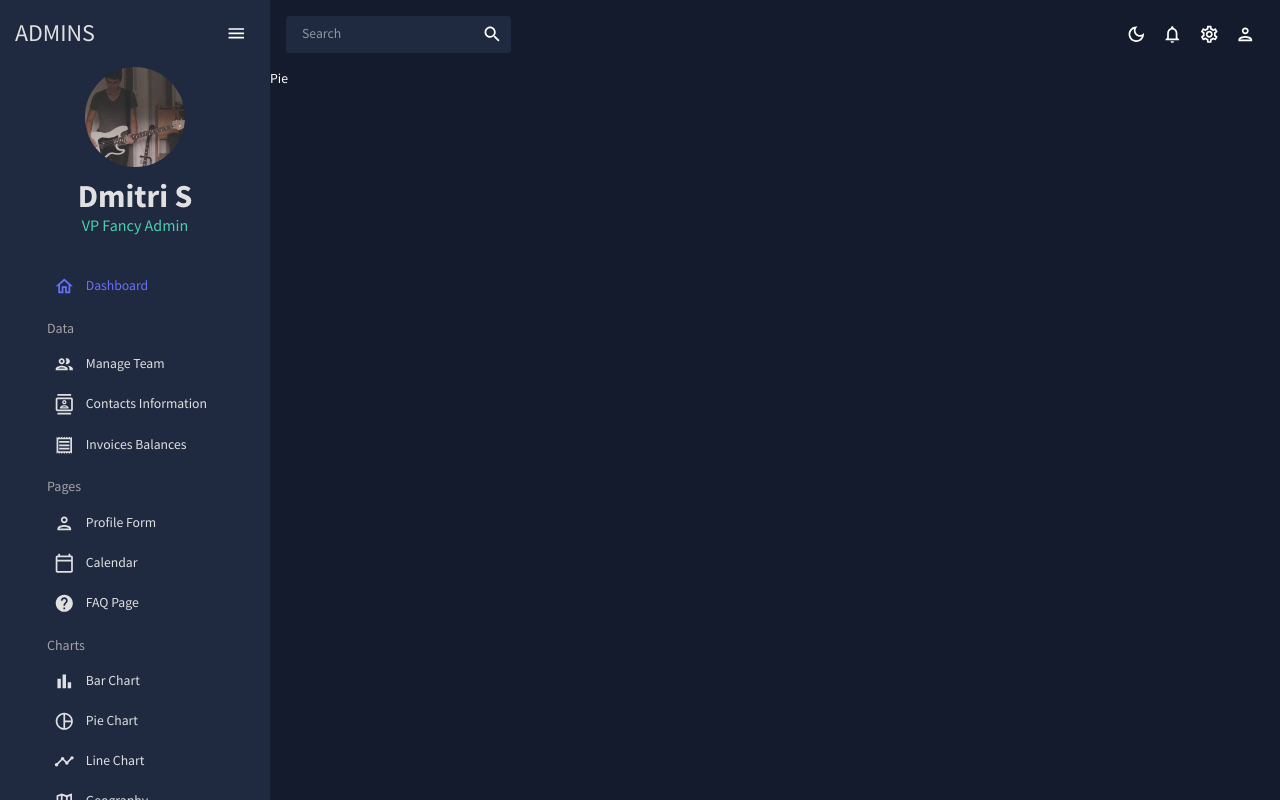
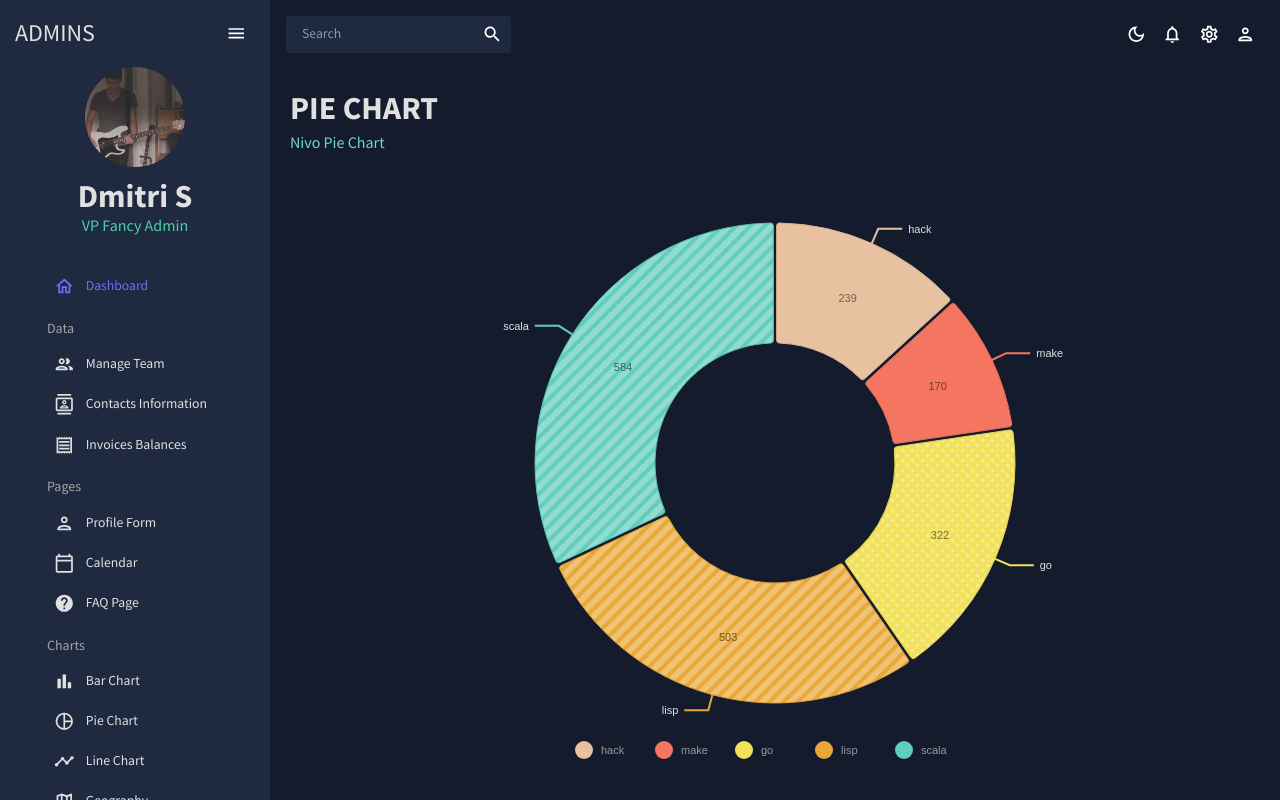
Before and after one commit to Dmitriy24S/admin-dashboard, a React (Create React App) app: page /pie in a window 1280 px wide. Built offline with nearby package versions, Linux system fonts and the light colour scheme.

Commit message:
feat: add Pie Chart

```diff
--- /dev/null
+++ b/src/components/PieChart.tsx
@@ -0,0 +1,173 @@
+import { useTheme } from '@mui/material'
+import { ResponsivePie } from '@nivo/pie'
+import { mockPieData as data } from '../data/mockData'
+import { colorsShades } from '../theme/theme'
+
+const data2 = [
+  {
+    id: 'lisp',
+    label: 'lisp',
+    value: 169,
+    color: 'hsl(139, 70%, 50%)',
+  },
+  {
+    id: 'haskell',
+    label: 'haskell',
+    value: 395,
+    color: 'hsl(257, 70%, 50%)',
+  },
+  {
+    id: 'elixir',
+    label: 'elixir',
+    value: 36,
+    color: 'hsl(73, 70%, 50%)',
+  },
+  {
+    id: 'php',
+    label: 'php',
+    value: 414,
+    color: 'hsl(321, 70%, 50%)',
+  },
+  {
+    id: 'javascript',
+    label: 'javascript',
+    value: 303,
+    color: 'hsl(12, 70%, 50%)',
+  },
+]
+
+const PieChart = () => {
+  const theme = useTheme()
+  const colors = colorsShades(theme.palette.mode)
+
+  return (
+    <ResponsivePie
+      data={data}
+      margin={{ top: 40, right: 80, bottom: 80, left: 80 }}
+      innerRadius={0.5}
+      padAngle={0.7}
+      cornerRadius={3}
+      activeOuterRadiusOffset={8}
+      borderWidth={1}
+      borderColor={{
+        from: 'color',
+        modifiers: [['darker', 0.2]],
+      }}
+      theme={{
+        tooltip: {
+          container: {
+            color: colors.gray[500],
+          },
+        },
+      }}
+      arcLinkLabelsSkipAngle={10}
+      //   arcLinkLabelsTextColor='#333333'
+      arcLinkLabelsTextColor={colors.gray[100]}
+      arcLinkLabelsThickness={2}
+      arcLinkLabelsColor={{ from: 'color' }}
+      arcLabelsSkipAngle={10}
+      arcLabelsTextColor={{
+        from: 'color',
+        modifiers: [['darker', 2]],
+      }}
+      defs={[
+        {
+          id: 'dots',
+          type: 'patternDots',
+          background: 'inherit',
+          color: 'rgba(255, 255, 255, 0.3)',
+          size: 4,
+          padding: 1,
+          stagger: true,
+        },
+        {
+          id: 'lines',
+          type: 'patternLines',
+          background: 'inherit',
+          color: 'rgba(255, 255, 255, 0.3)',
+          rotation: -45,
+          lineWidth: 6,
+          spacing: 10,
+        },
+      ]}
+      fill={[
+        {
+          match: {
+            id: 'ruby',
+          },
+          id: 'dots',
+        },
+        {
+          match: {
+            id: 'c',
+          },
+          id: 'dots',
+        },
+        {
+          match: {
+            id: 'go',
+          },
+          id: 'dots',
+        },
+        {
+          match: {
+            id: 'python',
+          },
+          id: 'dots',
+        },
+        {
+          match: {
+            id: 'scala',
+          },
+          id: 'lines',
+        },
+        {
+          match: {
+            id: 'lisp',
+          },
+          id: 'lines',
+        },
+        {
+          match: {
+            id: 'elixir',
+          },
+          id: 'lines',
+        },
+        {
+          match: {
+            id: 'javascript',
+          },
+          id: 'lines',
+        },
+      ]}
+      legends={[
+        {
+          anchor: 'bottom',
+          direction: 'row',
+          justify: false,
+          translateX: 0,
+          translateY: 56,
+          itemsSpacing: 0,
+          itemWidth: 80,
+          itemHeight: 18,
+          itemTextColor: '#999',
+          itemDirection: 'left-to-right',
+          itemOpacity: 1,
+          symbolSize: 18,
+          symbolShape: 'circle',
+          effects: [
+            {
+              on: 'hover',
+              style: {
+                // itemTextColor: '#000',
+                itemTextColor: colors.blueAccent[500],
+              },
+            },
+          ],
+        },
+      ]}
+    />
+  )
+}
+
+export default PieChart
--- a/src/scenes/pie/index.tsx
+++ b/src/scenes/pie/index.tsx
@@ -1,5 +1,14 @@
+import { Box } from '@mui/material'
+import CategoryHeader from '../../components/CategoryHeader'
+import PieChart from '../../components/PieChart'
+
 const Pie = () => {
-  return <div>Pie</div>
+  return (
+    <Box m='20px' height='75vh'>
+      <CategoryHeader title='PIE CHART' subtitle='Nivo Pie Chart' />
+      <PieChart />
+    </Box>
+  )
 }
 
 export default Pie
```
